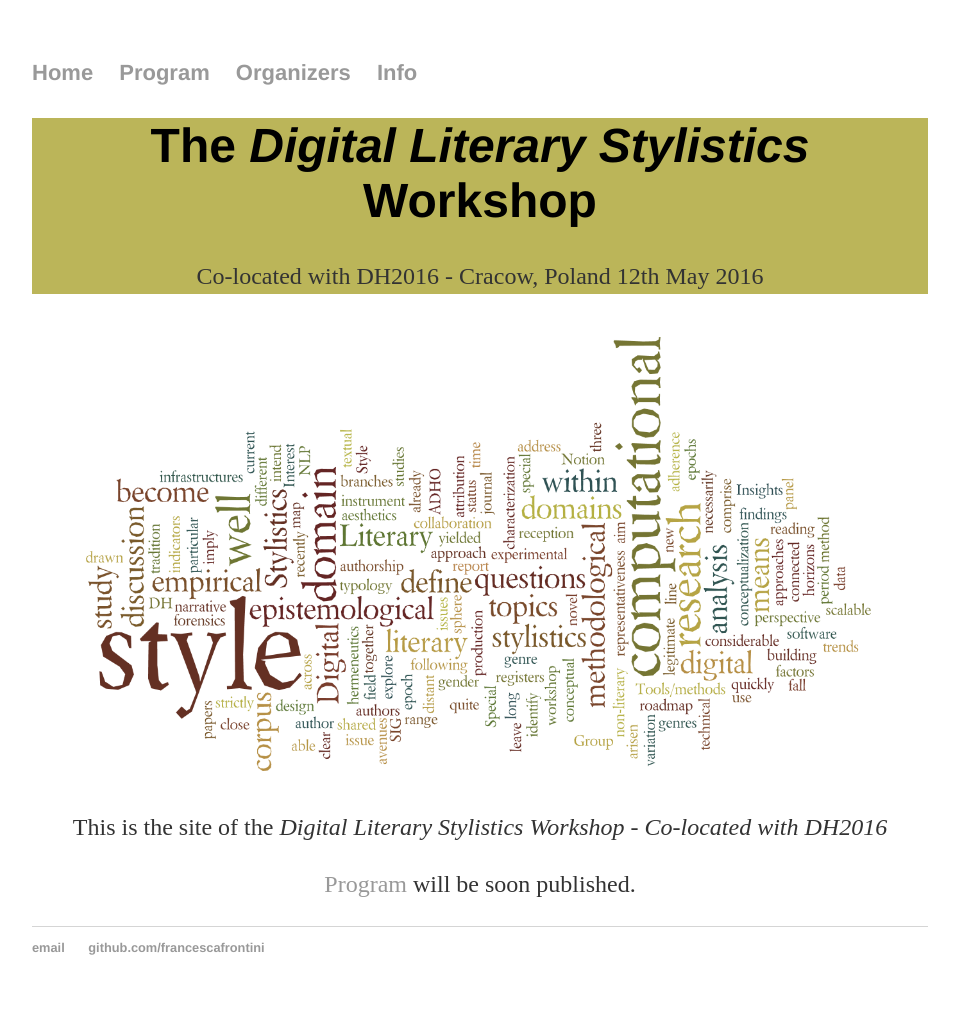
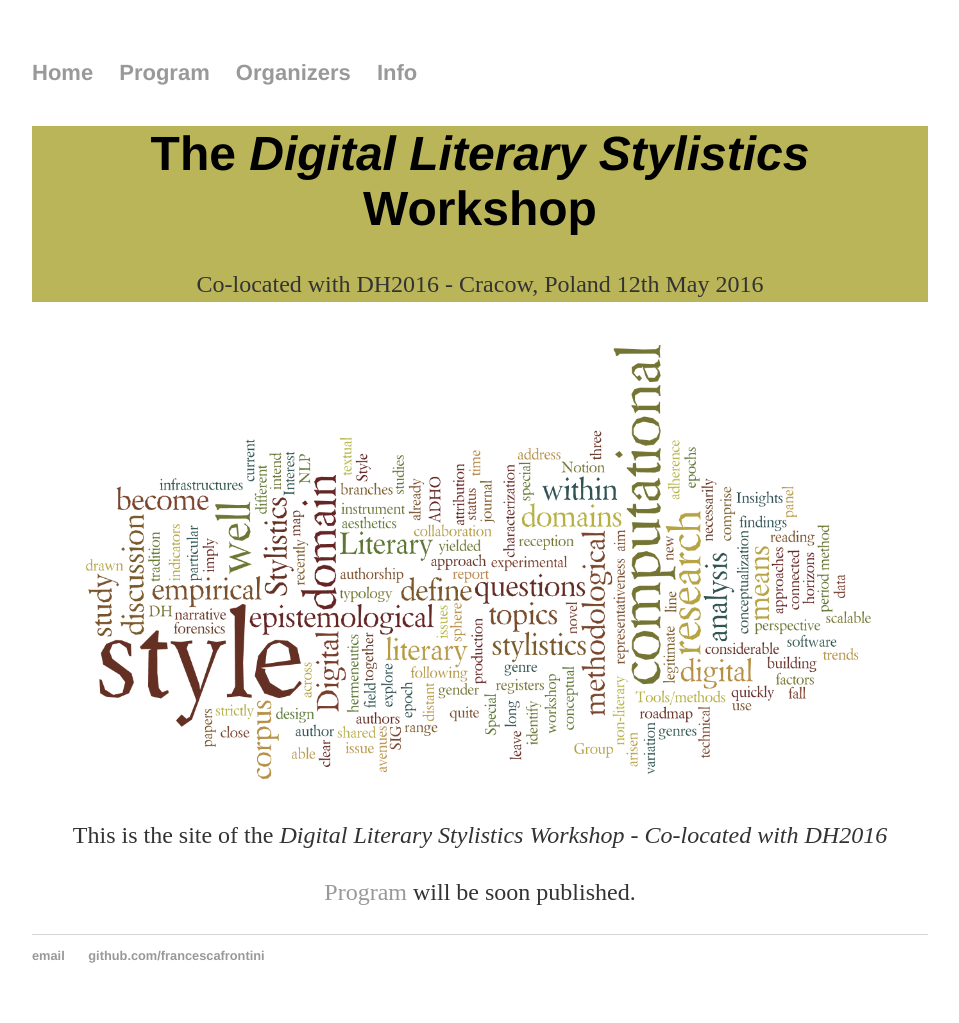
Before and after one commit to DigitalLiteraryStylistic/-DigitalLiteraryStylistic.github.io, a Jekyll site: the page built from index.html, in a window 1280 px wide. Shown: the whole page, without its empty margins (160-1119 px from the left). Built offline with Jekyll 4.4.1, drawn with Linux system fonts in a browser that asks for light colours.

Commit message:
Update main.css

```diff
--- a/css/main.css
+++ b/css/main.css
@@ -50,7 +50,7 @@ ul.posts li {
 .main-header {
   text-align: center;
   background: #BBB559;
-  margin: 20px auto 40px;
+  margin: 40px auto 40px;
 }
 
 .blurb {
```
